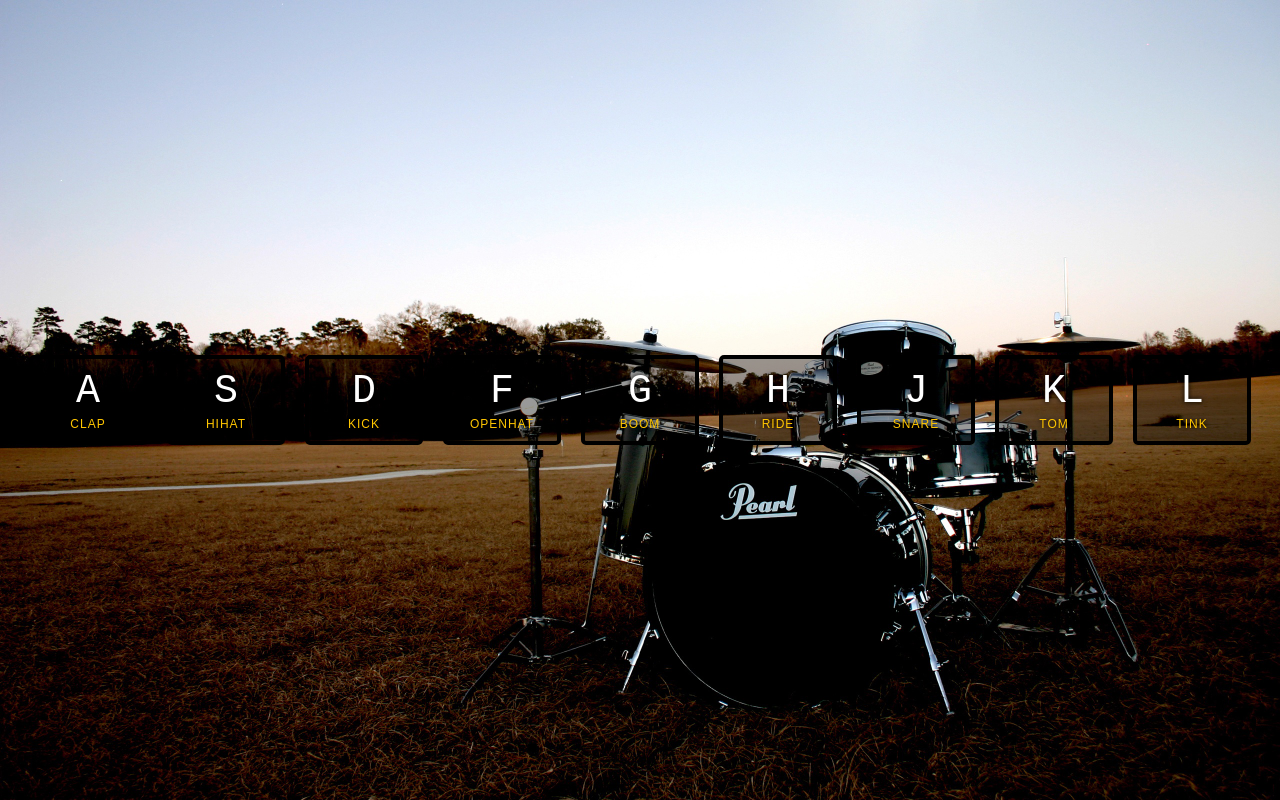
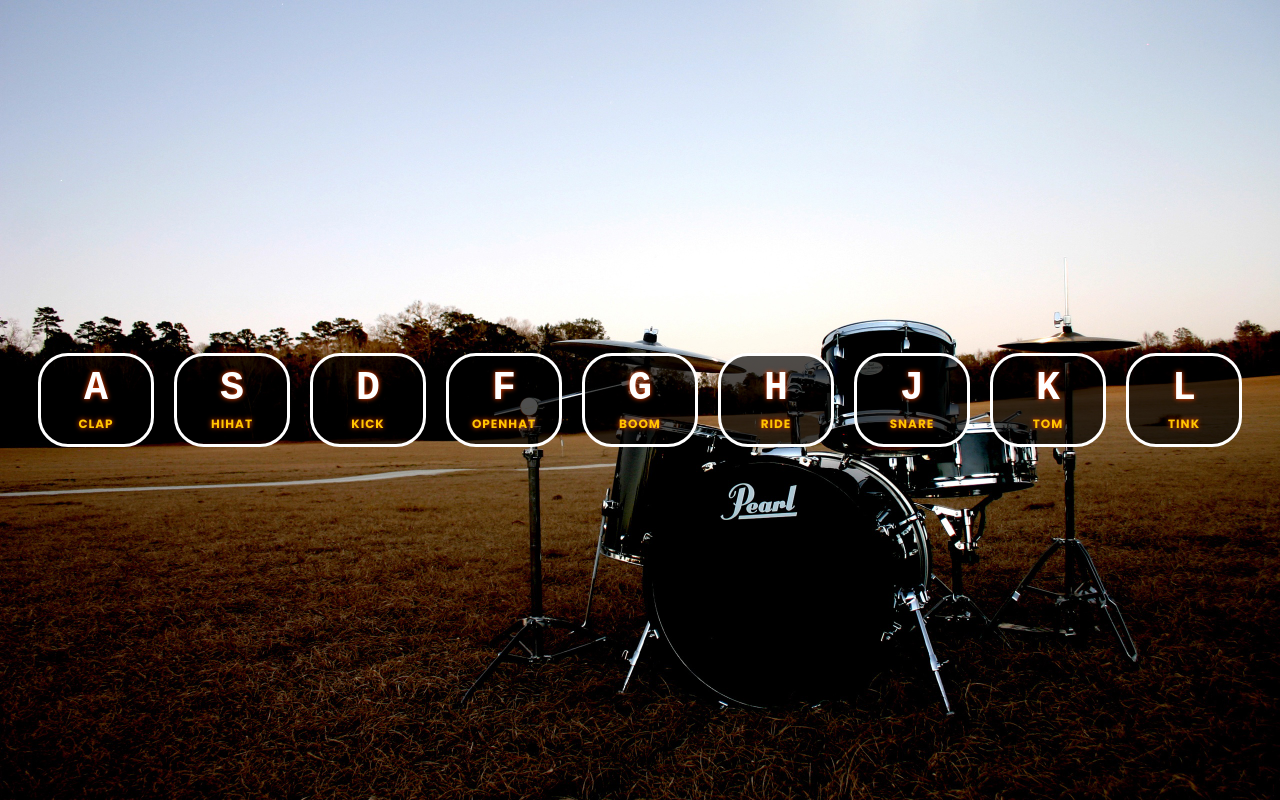
Before and after one commit to kwhis/drum-kit, a plain HTML site: page index.html in a window 1280 px wide. Drawn offline with Linux system fonts and the light colour scheme.

Commit message:
Change font, border color & radius, and text weight & shadow

```diff
--- a/style.css
+++ b/style.css
@@ -1,3 +1,5 @@
+@import url('https://fonts.googleapis.com/css2?family=Montserrat:ital,wght@0,100;0,200;0,300;0,400;0,500;0,600;0,700;0,800;0,900;1,100;1,200;1,300;1,400;1,500;1,600;1,700;1,800;1,900&family=Pacifico&family=Poppins:ital,wght@0,100;0,200;0,300;0,400;0,500;0,600;0,700;0,800;0,900;1,100;1,200;1,300;1,400;1,500;1,600;1,700;1,800;1,900&family=Roboto+Slab:wght@100;200;300;400;500;600;700;900&display=swap');
+
 html {
   font-size: 10px;
   background: url('./background.jpg') bottom center;
@@ -7,20 +9,22 @@ html {
 body,html {
   margin: 0;
   padding: 0;
-  font-family: sans-serif;
+  font-family:'Poppins', Arial, sans-serif;
+  font-weight: 700;
 }
 
 .keys {
   display: flex;
   flex: 1;
+  flex-wrap: wrap;
   min-height: 100vh;
   align-items: center;
   justify-content: center;
 }
 
 .key {
-  border: .4rem solid black;
-  border-radius: .5rem;
+  border: .3rem solid white;
+  border-radius: 3rem;
   margin: 1rem;
   font-size: 1.5rem;
   padding: 1rem .5rem;
@@ -28,8 +32,8 @@ body,html {
   width: 10rem;
   text-align: center;
   color: white;
-  background: rgba(0,0,0,0.4);
-  text-shadow: 0 0 .5rem black;
+  background: rgba(0, 0, 0, 0.692);
+  text-shadow: 0 0 .5rem orangered;
 }
 
 .playing {
```
